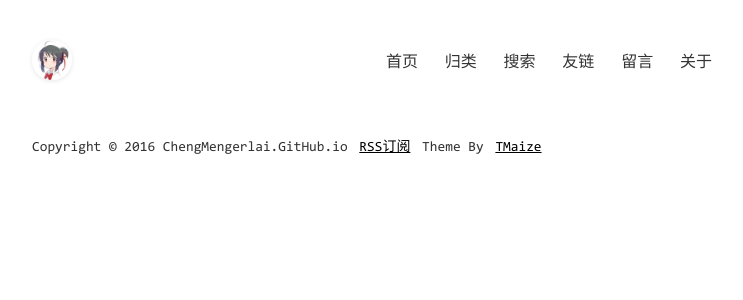
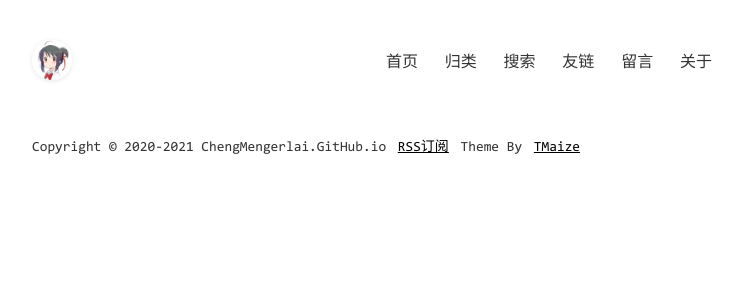
Before and after one commit to chengmengerlai/chengmengerlai.github.io, a Jekyll site: the page built from index.html, in a window 1280 px wide. Shown: the top 300 px of the page, without its empty margins (268-1011 px from the left). Built offline with Jekyll 4.4.1, drawn with Linux system fonts in a browser that asks for light colours; comment, search, counter and statistics services are not loaded.

Commit message:
Update _config.yml

```diff
--- a/_config.yml
+++ b/_config.yml
@@ -5,7 +5,7 @@ title: ChengMengerlai Blog
 description: ChengMengerlai的个人博客
 keywords: ChengMengerlai,Blog,Java,Html,JavaScript
 author: ChengMengerlai
-footerText: 'Copyright © 2016 ChengMengerlai.GitHub.io'
+footerText: 'Copyright © 2020-2021 ChengMengerlai.GitHub.io'
 
 # 这些不要动
 permalink: /posts/:year/:month/:day/:title.html
```
